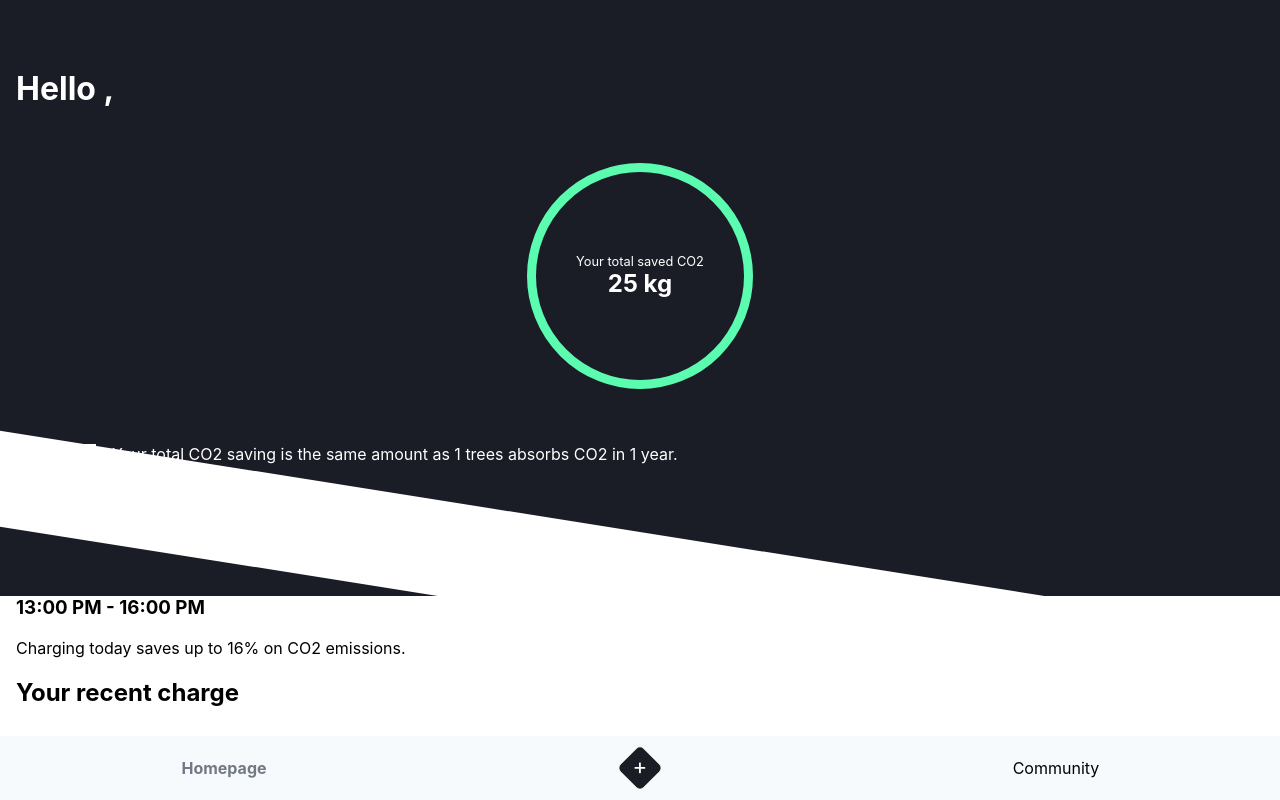
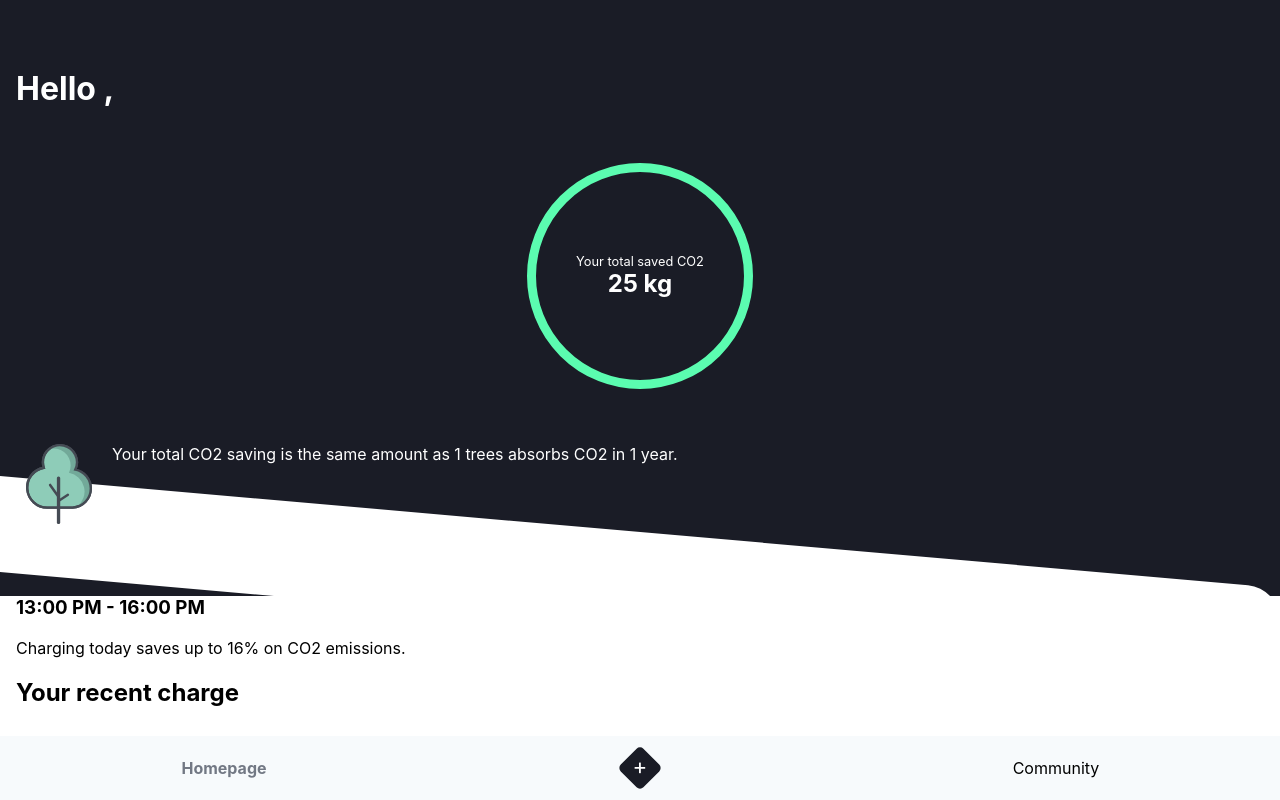
Before and after one commit to joanpadolina/co2-next-dashboard, a Next.js app: page / in a window 1280 px wide. Shown: the top 800 px of the page. Built offline with nearby package versions, Linux system fonts and the light colour scheme; no server answers.

Commit message:
Refactored header styling

```diff
--- a/styles/components/header-main.css
+++ b/styles/components/header-main.css
@@ -8,7 +8,7 @@
     content: "";
     display: block;
     position: absolute;
-    height: 100%;
+    height: 40rem;
     width: 100%;
     top: 0;
     left: 0;
@@ -66,6 +66,6 @@
     width: 5rem;
     height: 5rem;
     margin-right: var(--s-default);
-    background-image: url(/icons/icon-tree.svg) no-repeat;
-    background-color: white;
+    background: url('../../public/icons/icon-tree.svg') no-repeat;
+    background-position: 75% 40%;
 }
--- a/styles/components/index.css
+++ b/styles/components/index.css
@@ -16,7 +16,7 @@
     left: 0;
     top: -4rem;
     background-color: var(--c-white);
-    transform: skew(0deg, 9deg);
+    transform: skew(0deg, 5deg);
     border-radius: 0 2rem 0 0;
     z-index: -1;
 }
```
